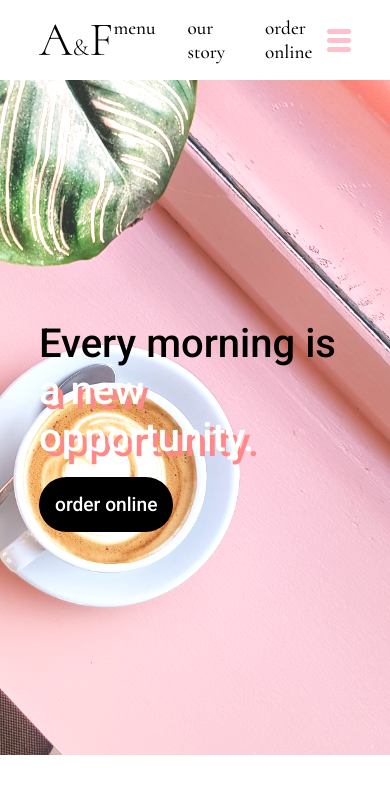
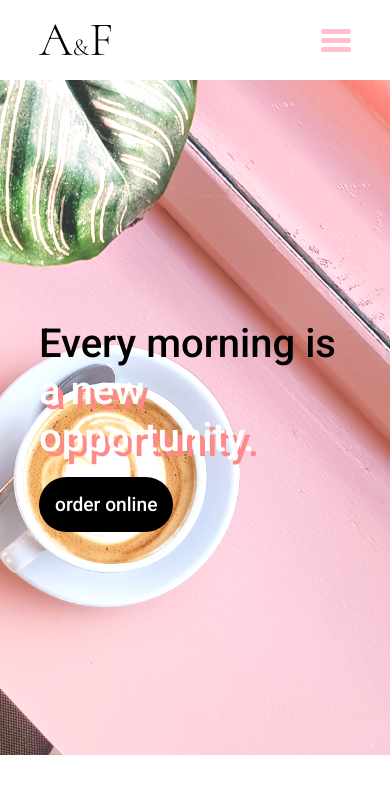
Before and after one commit to yatfu/AnF-Cafe, a Gatsby site: page / in a window 390 px wide. Shown: the top 800 px of the page. Built offline with nearby package versions, Linux system fonts and the light colour scheme; Gatsby itself is replaced by a stand-in of ours.

Commit message:
polish navbar for mobile, INCOMPLETE
still needs hamburger functionality

```diff
--- a/src/components/Navbar.js
+++ b/src/components/Navbar.js
@@ -7,9 +7,9 @@ export default function Navbar() {
     <nav className="navbar">
       <a href='/'><h1 className="nav-logo">A<span>&</span>F</h1></a>
       <ul className="nav-links">
-        <li><a href='#'>menu</a></li>
-        <li><a href='#'>our story</a></li>
-        <li><a href='#'>order online</a></li>
+        <li className='nav-link'><a href='#'>menu</a></li>
+        <li className='nav-link'><a href='#'>our story</a></li>
+        <li className='nav-link'><a href='#'>order online</a></li>
       </ul>
       <Hamburger />
     </nav>
--- a/src/styles/navbar.css
+++ b/src/styles/navbar.css
@@ -36,3 +36,9 @@
 .nav-logo span {
   font-size: 1.5rem;
 }
+
+@media (max-width: 600px) {
+  .nav-link {
+    display: none;
+  }
+}
```
